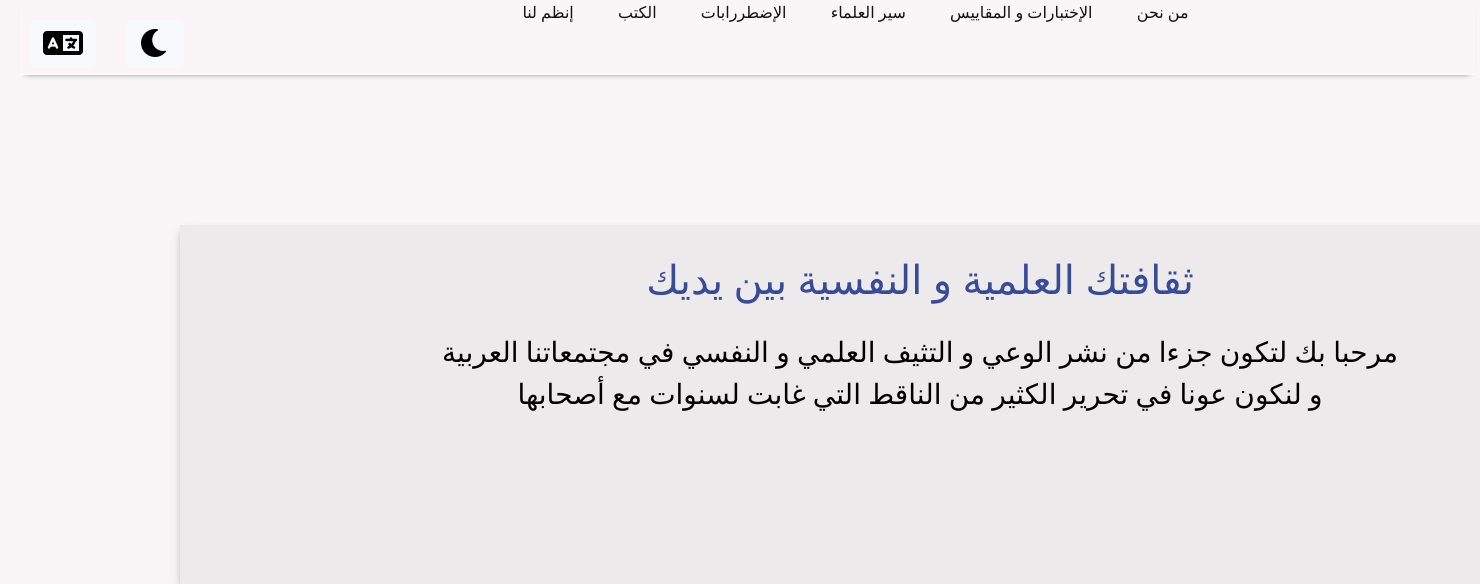
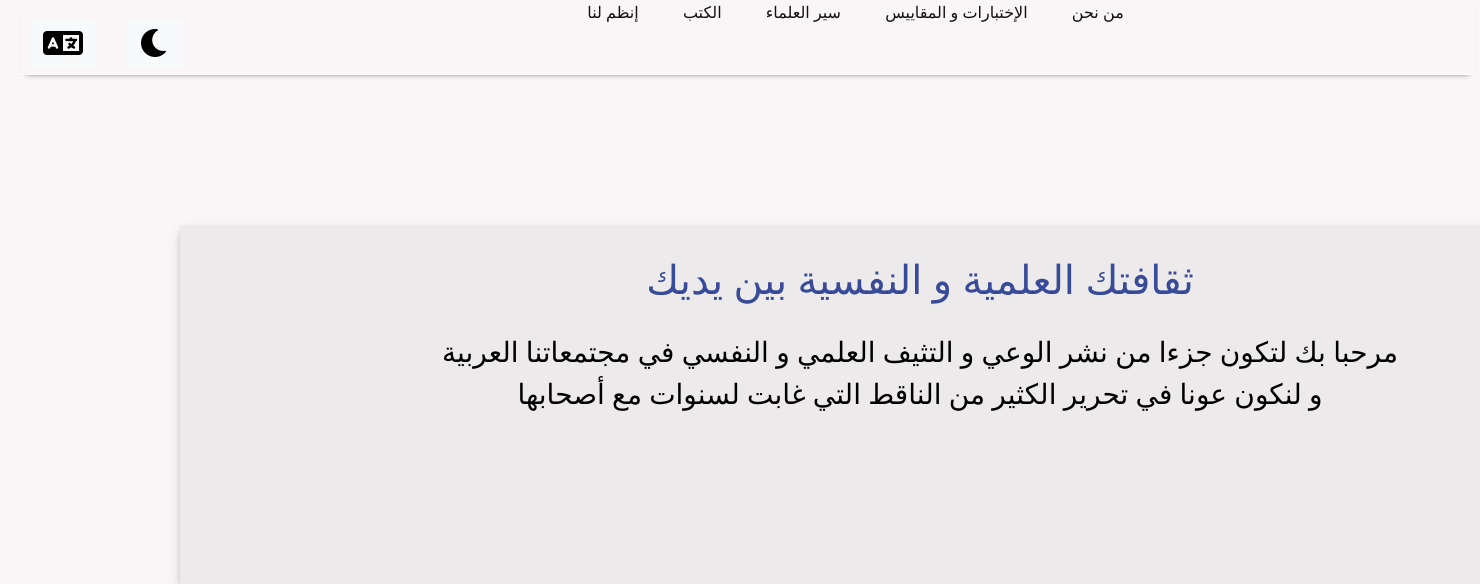
Before and after one commit to Bandar23/Psychology-App, a Node server app: page / in a window 1480 px wide; the page is wider, and only the part inside the window is pictured. Shown: the top 584 px of that part. Run offline with Node 20, Linux system fonts and the light colour scheme; some libraries are stand-ins or nearby versions.

```diff
--- a/views/layout.hbs
+++ b/views/layout.hbs
@@ -39,7 +39,6 @@
             <a class="a__item" href="/pages/book">الكتب</a><br />
             <a class="a__item" href="/pages/turbulence">الإضطررابات </a><br />
             <a class="a__item" href="/pages/scientists">سير العلماء</a><br />
-            <a class="a__item" href="/pages/scientists">الإختبارات و المقاييس</a><br />
             <a class="a__item" href="/pages/about">من نحن</a><br />
             </ul>
           </div>
@@ -52,7 +51,6 @@
         <ul>
           <li class="nav__item"><a class="a__item" href="/pages/login">إنظم لنا</a></li>
           <li class="nav__item"><a class="a__item" href="/pages/book">الكتب</a></li>
-          <li class="nav__item"><a class="a__item" href="/pages/turbulence">الإضطررابات </a></li>
           <li class="nav__item"><a class="a__item" href="/pages/scientists">سير العلماء</a></li>
           <li class="nav__item"><a class="a__item" href="/pages/scientists">الإختبارات و المقاييس</a></li>
           <li class="nav__item"><a class="a__item" href="/pages/about">من نحن</a></li>
```
